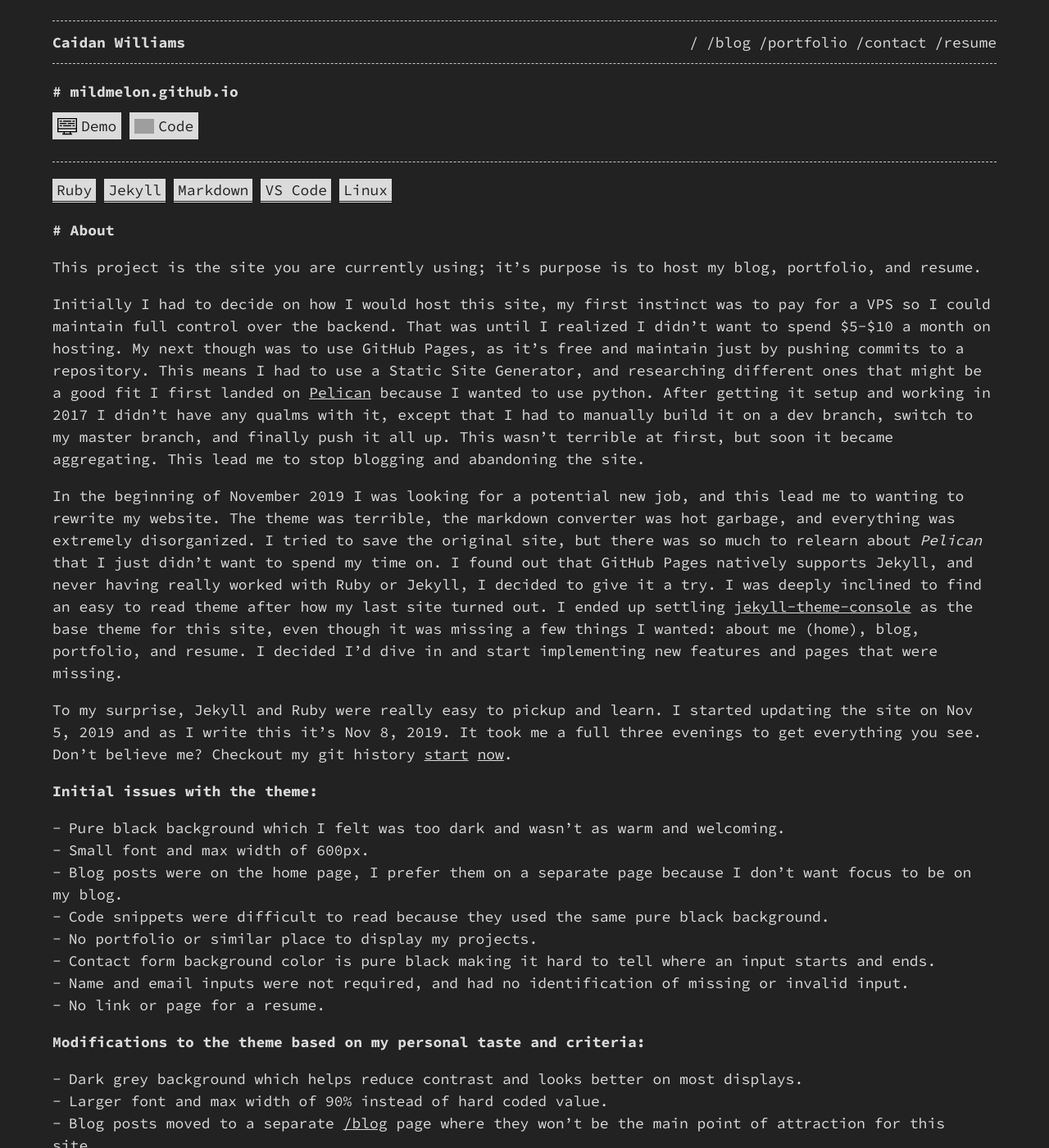
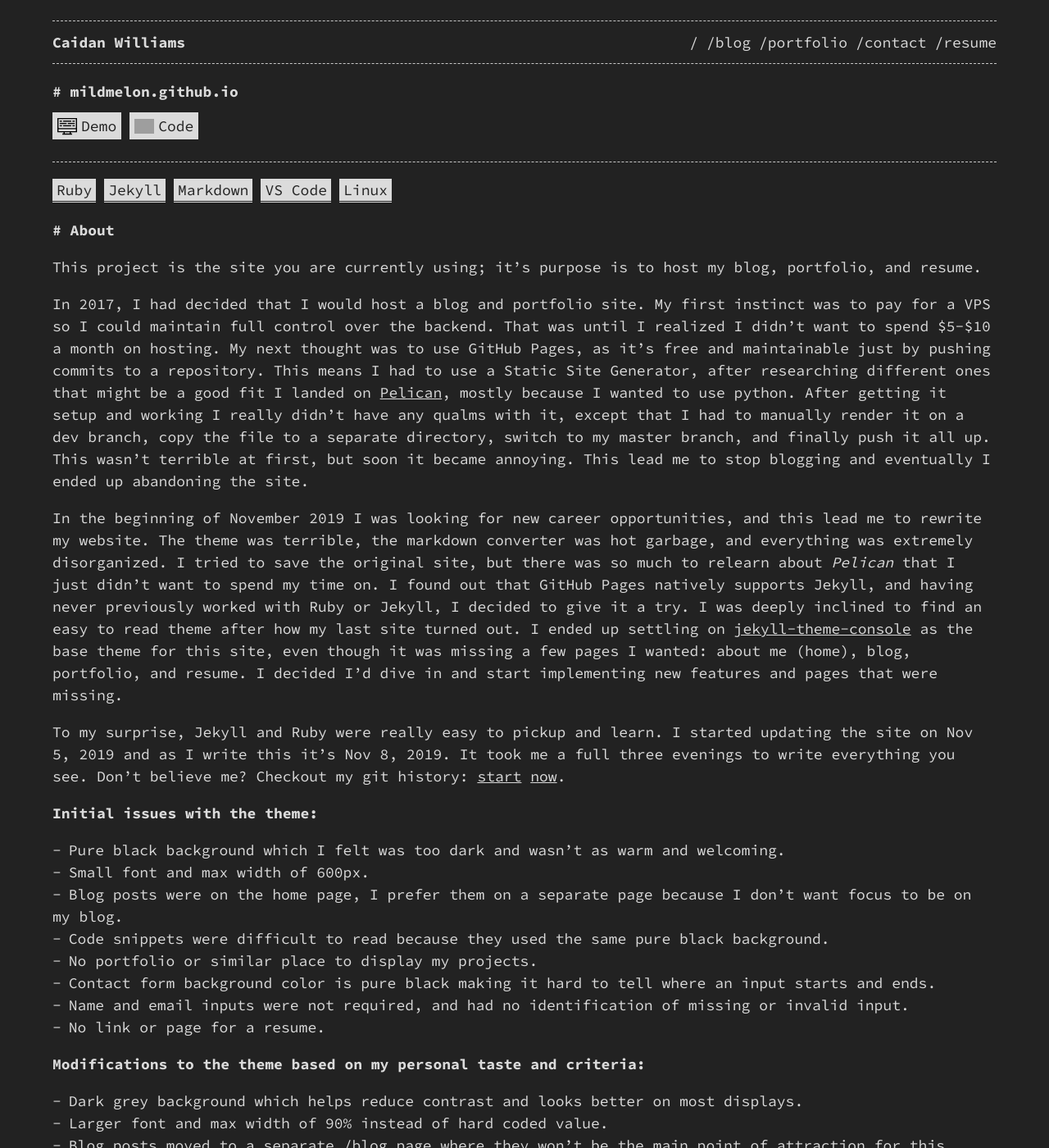
Before and after one commit to caidanw/caidanw.github.io, a Jekyll site: the page built from _projects/3-mildmelon-github-io.md, in a window 1280 px wide and 1400 px high. Shown: the whole window at 82% size. Built offline with Jekyll 4.4.1, drawn with Linux system fonts in a browser that asks for light colours; grey boxes are pictures that could not be loaded.

Commit message:
project personal site: fixed typos and modified for clearer reading

```diff
--- a/_projects/3-mildmelon-github-io.md
+++ b/_projects/3-mildmelon-github-io.md
@@ -11,11 +11,11 @@ tags: [Ruby, Jekyll, Markdown, VS Code, Linux]
 
 This project is the site you are currently using; it's purpose is to host my blog, portfolio, and resume.
 
-Initially I had to decide on how I would host this site, my first instinct was to pay for a VPS so I could maintain full control over the backend. That was until I realized I didn't want to spend $5-$10 a month on hosting. My next though was to use GitHub Pages, as it's free and maintain just by pushing commits to a repository. This means I had to use a Static Site Generator, and researching different ones that might be a good fit I first landed on <a href="https://blog.getpelican.com/" target="_blank">Pelican</a> because I wanted to use python. After getting it setup and working in 2017 I didn't have any qualms with it, except that I had to manually build it on a dev branch, switch to my master branch, and finally push it all up. This wasn't terrible at first, but soon it became aggregating. This lead me to stop blogging and abandoning the site.
+In 2017, I had decided that I would host a blog and portfolio site. My first instinct was to pay for a VPS so I could maintain full control over the backend. That was until I realized I didn't want to spend $5-$10 a month on hosting. My next thought was to use GitHub Pages, as it's free and maintainable just by pushing commits to a repository. This means I had to use a Static Site Generator, after researching different ones that might be a good fit I landed on <a href="https://blog.getpelican.com/" target="_blank">Pelican</a>, mostly because I wanted to use python. After getting it setup and working I really didn't have any qualms with it, except that I had to manually render it on a dev branch, copy the file to a separate directory, switch to my master branch, and finally push it all up. This wasn't terrible at first, but soon it became annoying. This lead me to stop blogging and eventually I ended up abandoning the site.
 
-In the beginning of November 2019 I was looking for a potential new job, and this lead me to wanting to rewrite my website. The theme was terrible, the markdown converter was hot garbage, and everything was extremely disorganized. I tried to save the original site, but there was so much to relearn about _Pelican_ that I just didn't want to spend my time on. I found out that GitHub Pages natively supports Jekyll, and never having really worked with Ruby or Jekyll, I decided to give it a try. I was deeply inclined to find an easy to read theme after how my last site turned out. I ended up settling <a href="https://github.com/b2a3e8/jekyll-theme-console" target="_blank">jekyll-theme-console</a> as the base theme for this site, even though it was missing a few things I wanted: about me (home), blog, portfolio, and resume. I decided I'd dive in and start implementing new features and pages that were missing.
+In the beginning of November 2019 I was looking for new career opportunities, and this lead me to rewrite my website. The theme was terrible, the markdown converter was hot garbage, and everything was extremely disorganized. I tried to save the original site, but there was so much to relearn about _Pelican_ that I just didn't want to spend my time on. I found out that GitHub Pages natively supports Jekyll, and having never previously worked with Ruby or Jekyll, I decided to give it a try. I was deeply inclined to find an easy to read theme after how my last site turned out. I ended up settling on <a href="https://github.com/b2a3e8/jekyll-theme-console" target="_blank">jekyll-theme-console</a> as the base theme for this site, even though it was missing a few pages I wanted: about me (home), blog, portfolio, and resume. I decided I'd dive in and start implementing new features and pages that were missing.
 
-To my surprise, Jekyll and Ruby were really easy to pickup and learn. I started updating the site on Nov 5, 2019 and as I write this it's Nov 8, 2019. It took me a full three evenings to get everything you see. Don't believe me? Checkout my git history <a href="https://github.com/mildmelon/mildmelon.github.io/commit/ba8490bb04e889883787d30e84efa64067591467" target="_blank">start</a> <a href="https://github.com/mildmelon/mildmelon.github.io/commit/349e3429f4731ffae3d80acd93330b5d0bff68d9" target="_blank">now</a>.
+To my surprise, Jekyll and Ruby were really easy to pickup and learn. I started updating the site on Nov 5, 2019 and as I write this it's Nov 8, 2019. It took me a full three evenings to write everything you see. Don't believe me? Checkout my git history: <a href="https://github.com/mildmelon/mildmelon.github.io/commit/ba8490bb04e889883787d30e84efa64067591467" target="_blank">start</a> <a href="https://github.com/mildmelon/mildmelon.github.io/commit/349e3429f4731ffae3d80acd93330b5d0bff68d9" target="_blank">now</a>.
 
 **Initial issues with the theme:**
 - Pure black background which I felt was too dark and wasn't as warm and welcoming.
```
